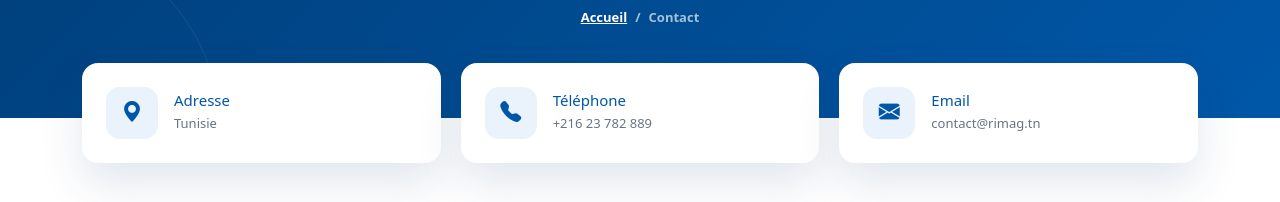
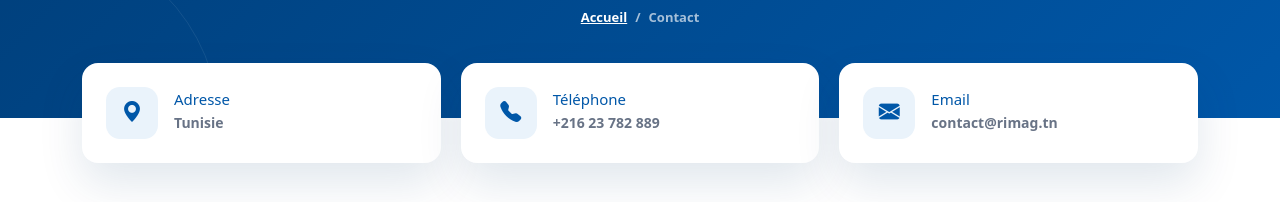
Before and after one commit to Belajouza-foued/rimag-export, a Next.js app: page /contact in a window 1280 px wide. Shown: the part 466-668 px from the top of the page. Built offline with nearby package versions, Linux system fonts and the light colour scheme.

Commit message:
fixation css contact

```diff
--- a/app/contact/contact.module.css
+++ b/app/contact/contact.module.css
@@ -517,7 +517,10 @@
     border: 1px solid #F5C2C2;
     color: var(--red-dark);
 }
-
+.numberContact {
+      font-weight: bold;
+      font-size: 14px !important;
+}
 
 /* =====================================================
    KEYFRAMES
@@ -651,4 +654,5 @@
     .imageWrap img {
         transition: none;
     }
+
 }
--- a/app/contact/page.tsx
+++ b/app/contact/page.tsx
@@ -112,7 +112,7 @@ export default function ContactPage() {
 
               <div>
                 <h3>Adresse</h3>
-                <p>Tunisie</p>
+                <p className={styles.numberContact}>Tunisie</p>
               </div>
             </div>
 
@@ -124,7 +124,7 @@ export default function ContactPage() {
 
               <div>
                 <h3>Téléphone</h3>
-                <p>+216 23 782 889</p>
+                <p className={styles.numberContact}>+216 23 782 889</p>
               </div>
             </div>
 
@@ -136,7 +136,7 @@ export default function ContactPage() {
 
               <div>
                 <h3>Email</h3>
-                <p>contact@rimag.tn</p>
+                <p className={styles.numberContact}>contact@rimag.tn</p>
               </div>
             </div>
 
```
